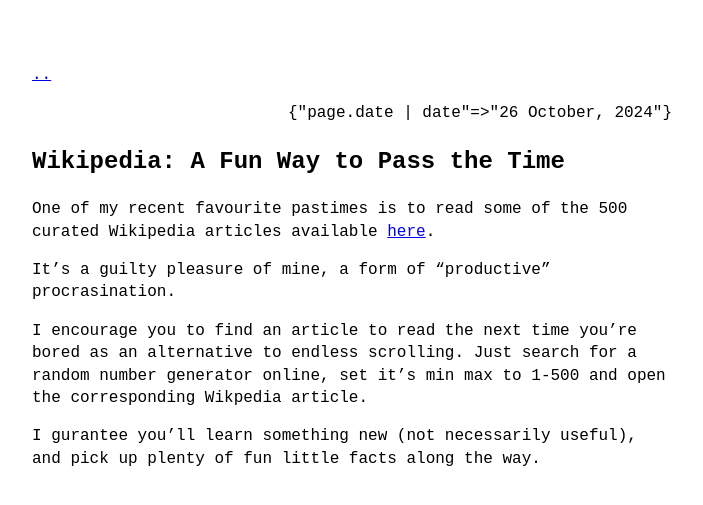
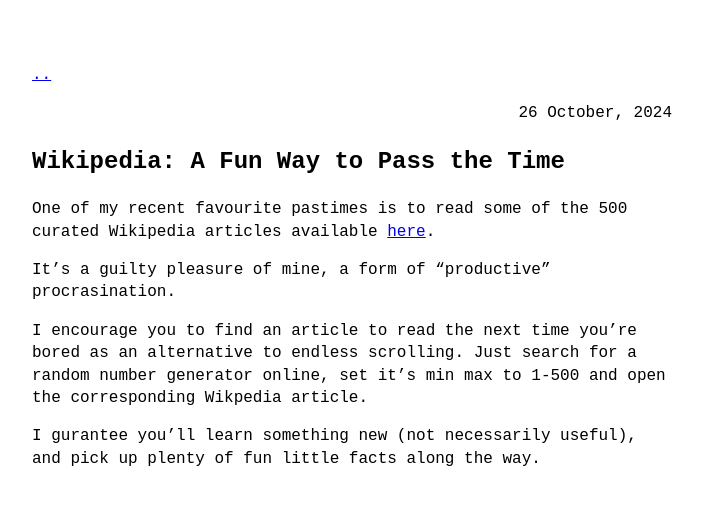
Before and after one commit to llucasly/llucasly.github.io, a Jekyll site: the page built from _posts/2024-10-26-passing-time-wtih-wikipedia.md, in a window 1280 px wide. Shown: the top 505 px of the page, without its empty margins (288-991 px from the left). Built offline with Jekyll 4.4.1, drawn with Linux system fonts in a browser that asks for light colours.

Commit message:
Changing Date Format

```diff
--- a/_config.yml
+++ b/_config.yml
@@ -17,7 +17,7 @@ theme_config:
   appearance: "light" # can be "light", "dark" or "auto"
   back_home_text: ".." # customize text for homepage link in post layout
   #date_format: "%Y-%m-%d" # customize how date is formatted
-  date_format: { page.date | date: "%-d %B, %Y" }
+  date_format: "%-d %B, %Y"
   show_description: false # show blog description in home page
 
 sass:
```
